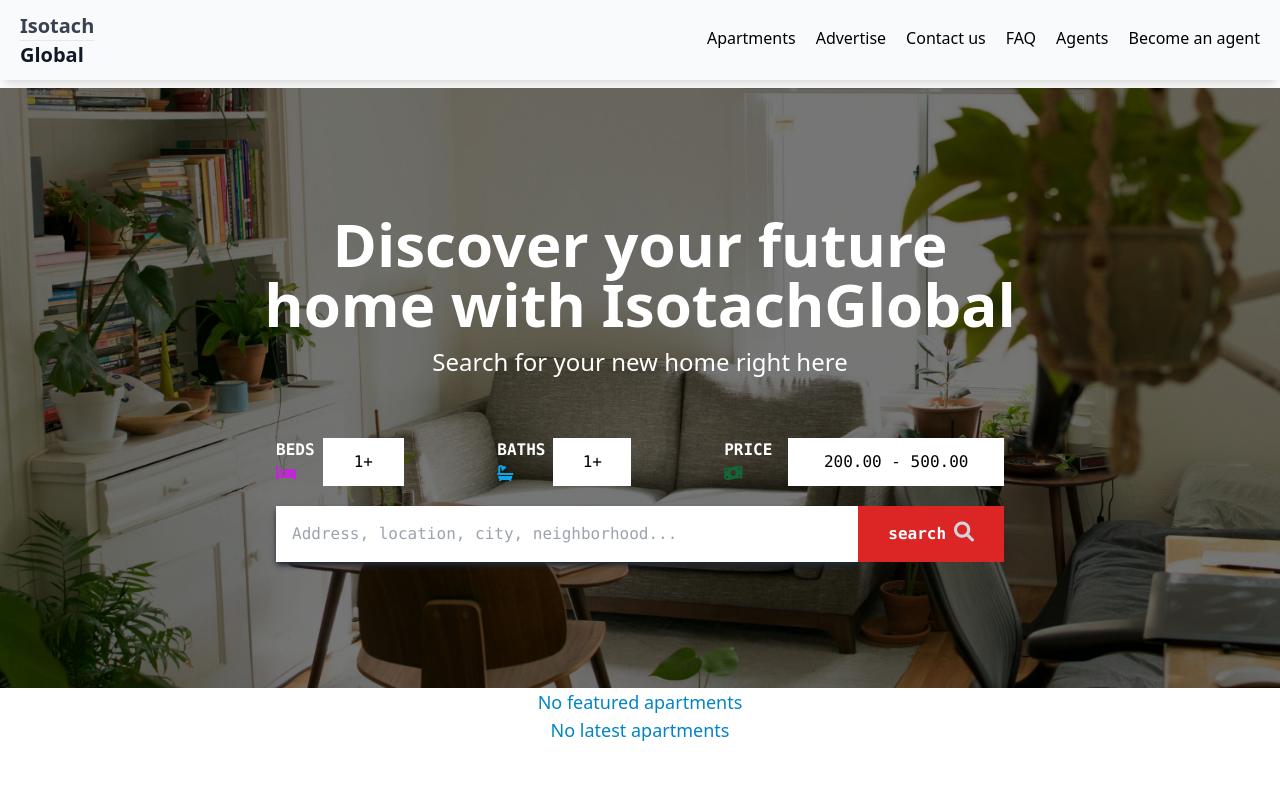
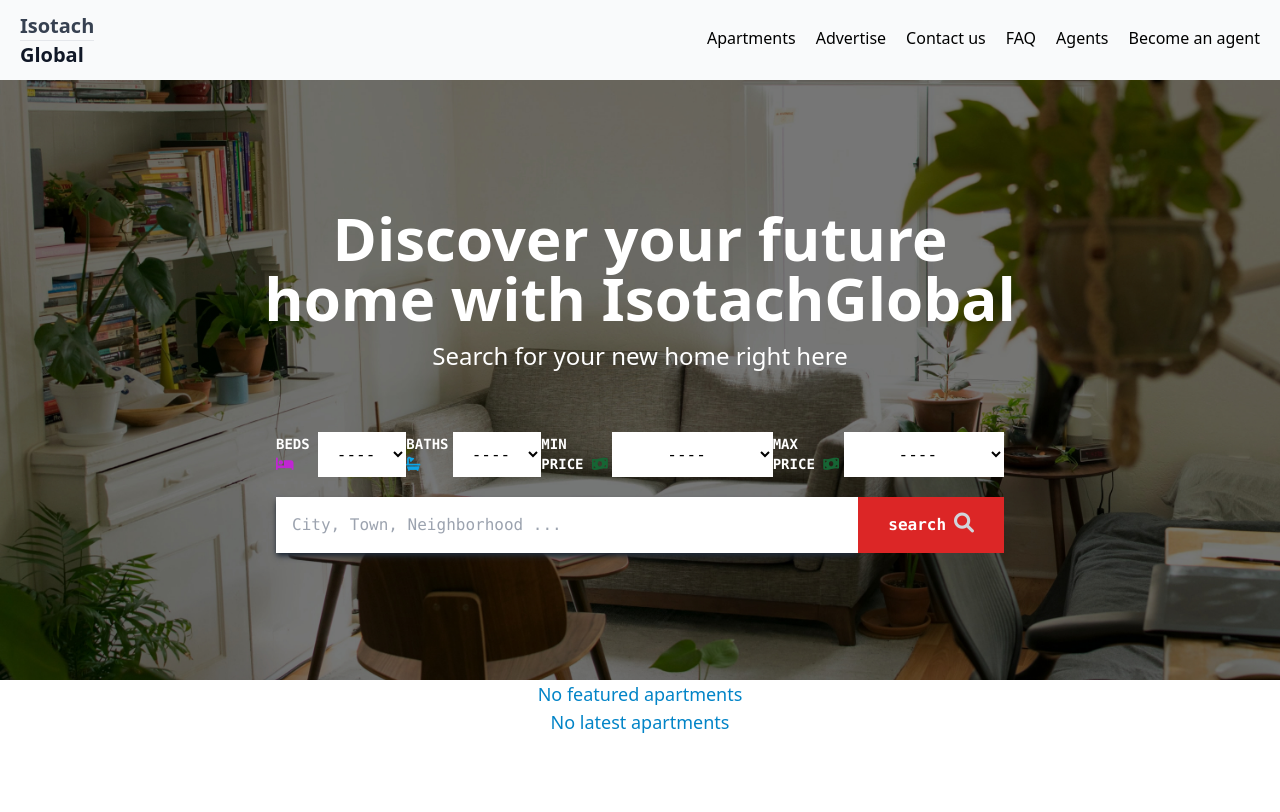
Before and after one commit to Gabriel-Rockson/isotach-global, a Django app: template templates/pages/homepage.html in a window 1280 px wide. Shown: the top 812 px of the page. Run offline with Django 3.2, Linux system fonts and the light colour scheme; the template is opened without the code that fills it, so the values that code supplies are empty.

Commit message:
Link the filter on the homepage banner to the backend

```diff
--- a/jstoolchain/css/global.css
+++ b/jstoolchain/css/global.css
@@ -54,8 +54,12 @@
   @apply text-lg font-bold text-gray-200 md:text-xl lg:text-2xl mb-5 lg:mb-5;
 }
 
+.banner-form-label {
+  @apply text-sm font-bold text-white self-center w-1/2 md:w-max mr-1;
+}
+
 .banner-select-field {
-  @apply appearance-none px-4 py-2 text-center focus:outline-none w-full focus:outline-purple-600 bg-white text-sm sm:text-base;
+  @apply px-2 py-3 text-center focus:outline-none focus:outline-pink-600 bg-white text-sm sm:text-base w-full;
 }
 
 .listing-container {
--- a/static/css/tailwind/global.css
+++ b/static/css/tailwind/global.css
@@ -1122,17 +1111,34 @@ Ensure the default browser behavior of the `hidden` attribute.
   }
 }
 
+.banner-form-label {
+  margin-right: 0.25rem;
+  width: 50%;
+  align-self: center;
+  font-size: 0.875rem;
+  line-height: 1.25rem;
+  font-weight: 700;
+  --tw-text-opacity: 1;
+  color: rgb(255 255 255 / var(--tw-text-opacity));
+}
+
+@media (min-width: 768px) {
+
+  .banner-form-label {
+    width: -webkit-max-content;
+    width: -moz-max-content;
+    width: max-content;
+  }
+}
+
 .banner-select-field {
   width: 100%;
-  -webkit-appearance: none;
-     -moz-appearance: none;
-          appearance: none;
   --tw-bg-opacity: 1;
   background-color: rgb(255 255 255 / var(--tw-bg-opacity));
-  padding-left: 1rem;
-  padding-right: 1rem;
-  padding-top: 0.5rem;
-  padding-bottom: 0.5rem;
+  padding-left: 0.5rem;
+  padding-right: 0.5rem;
+  padding-top: 0.75rem;
+  padding-bottom: 0.75rem;
   text-align: center;
   font-size: 0.875rem;
   line-height: 1.25rem;
@@ -1523,6 +1525,18 @@ Ensure the default browser behavior of the `hidden` attribute.
     margin-bottom: calc(0px * var(--tw-space-y-reverse));
   }
 
+  .md\:space-x-2 > :not([hidden]) ~ :not([hidden]) {
+    --tw-space-x-reverse: 0;
+    margin-right: calc(0.5rem * var(--tw-space-x-reverse));
+    margin-left: calc(0.5rem * calc(1 - var(--tw-space-x-reverse)));
+  }
+
+  .md\:space-x-4 > :not([hidden]) ~ :not([hidden]) {
+    --tw-space-x-reverse: 0;
+    margin-right: calc(1rem * var(--tw-space-x-reverse));
+    margin-left: calc(1rem * calc(1 - var(--tw-space-x-reverse)));
+  }
+
   .md\:px-16 {
     padding-left: 4rem;
     padding-right: 4rem;
@@ -1590,10 +1604,6 @@ Ensure the default browser behavior of the `hidden` attribute.
     margin-top: 0.5rem;
   }
 
-  .lg\:mb-2 {
-    margin-bottom: 0.5rem;
-  }
-
   .lg\:block {
     display: block;
   }
@@ -1642,6 +1652,10 @@ Ensure the default browser behavior of the `hidden` attribute.
     width: 8.333333%;
   }
 
+  .lg\:w-11\/12 {
+    width: 91.666667%;
+  }
+
   .lg\:flex-row {
     flex-direction: row;
   }
@@ -1676,6 +1694,12 @@ Ensure the default browser behavior of the `hidden` attribute.
     margin-left: calc(0.5rem * calc(1 - var(--tw-space-x-reverse)));
   }
 
+  .lg\:space-x-0 > :not([hidden]) ~ :not([hidden]) {
+    --tw-space-x-reverse: 0;
+    margin-right: calc(0px * var(--tw-space-x-reverse));
+    margin-left: calc(0px * calc(1 - var(--tw-space-x-reverse)));
+  }
+
   .lg\:border-b-0 {
     border-bottom-width: 0px;
   }
--- a/templates/apartments/apartment_filter.html
+++ b/templates/apartments/apartment_filter.html
@@ -7,7 +7,7 @@
 
 {% with object_list as apartments %}
 
-<div class="mb-20">
+<div class="mb-20 mt-5">
   <section class="px-2 md:px-4 lg:px-5 mb-10">
     <!-- Mobile responsive filtering system -->
     <div id="filter-box" class="">
--- a/templates/base.html
+++ b/templates/base.html
@@ -15,7 +15,7 @@
 
   <body>
     {% comment %} Top Navbar {% endcomment %}
-    <nav class="bg-gray-50 lg:mb-2 lg:border-b-0 lg:shadow-lg">
+    <nav class="bg-gray-50 lg:border-b-0 lg:shadow-lg">
       <!-- The label -->
       <div class="flex justify-between px-5 h-20">
         <div class="self-center">
--- a/templates/pages/homepage.html
+++ b/templates/pages/homepage.html
@@ -9,7 +9,7 @@
 <div class="flex bg-gray-900 justify-around w-full img-fluid bg-no-repeat bg-center bg-cover"
   style="background-image: url({% if homepage.banner_image %}{{ homepage.get_webp_image_url }}{% else %}{% static 'img/bg-img.jpg' %}{% endif %}); height: 600px">
 
-  <div class="self-center flex flex-col md:w-4/5 xl:w-3/5 py-5">
+  <div class="self-center flex flex-col w-full lg:w-11/12 xl:w-3/5 py-5">
     <div class="text-white text-center px-2">
       <h1 class="font-black text-3xl sm:text-4xl md:text-5xl lg:text-6xl">
         {% if homepage.banner_heading_text %}
@@ -29,57 +29,101 @@
 
     <div class="mt-10 px-5 font-mono">
 
-      <form action="#" method="get" class="mt-5">
+      <form action="{% url 'apartments:list-apartments' %}" method="get" class="mt-5">
         <div
-          class="flex flex-col md:flex-row space-y-3 md:space-y-0 text-base uppercase font-bold justify-between">
+          class="flex flex-col md:flex-row md:space-x-4 lg:space-x-0 space-y-3 md:space-y-0 text-base uppercase font-bold justify-between">
           <!-- Add filters here -->
 
           <!-- Beds -->
           <div class="flex">
-            <span class="mr-2 self-center text-white">Beds <i class="fa-solid fa-bed text-fuchsia-600"></i></span>
-            <select name="beds" id="beds" class="banner-select-field">
+            <label for="id_bedrooms" class="banner-form-label">Beds <i class="fa-solid fa-bed text-fuchsia-600"></i></label>
+            <select name="bedrooms" id="id_bedrooms" class="banner-select-field">
+              <option selected="" value="">----</option>
               <option value="1">1+</option>
               <option value="2">2+</option>
               <option value="3">3+</option>
               <option value="4">4+</option>
               <option value="5">5+</option>
+              <option value="6">6+</option>
+              <option value="7">7+</option>
+              <option value="8">8+</option>
+              <option value="9">9+</option>
+              <option value="10">10+</option>
             </select>
           </div>
 
           <!-- Baths -->
           <div class="flex">
-            <span class="mr-2 self-center text-white">Baths <i class="fa-solid fa-bath text-sky-500"></i></span>
-            <select name="beds" id="Baths" class="banner-select-field">
+            <label for="id_baths" class="banner-form-label">Baths <i class="fa-solid fa-bath text-sky-500"></i></label>
+            <select name="baths" id="id_baths" class="banner-select-field">
+              <option selected="" value="">----</option>
               <option value="1">1+</option>
               <option value="2">2+</option>
               <option value="3">3+</option>
               <option value="4">4+</option>
               <option value="5">5+</option>
+              <option value="6">6+</option>
+              <option value="7">7+</option>
+              <option value="8">8+</option>
+              <option value="9">9+</option>
+              <option value="10">10+</option>
             </select>
           </div>
 
-          <!-- Price -->
+          <!-- Min Price -->
           <div class="flex">
-            <span class="mr-2 self-center text-white">Price <i
-                class="fa-solid fa-money-bill-wave text-green-800"></i></span>
-            <select name="price" id="price" class="banner-select-field">
-              <option value="200-500">200.00 - 500.00</option>
-              <option value="500-700">500.00 - 700.00</option>
-              <option value="700-1000">700.00 - 1000.00</option>
-              <option value="1000-1500">1000.00 - 1500.00</option>
-              <option value="1500-2000">1500.00 - 2000.00</option>
-              <option value="2000-3000">2000.00 - 3000.00</option>
-              <option value="3000-4000">3000.00 - 4000.00</option>
-              <option value="4000-5000">4000.00 - 5000.00</option>
+            <label for="id_monthly_rent_payment__gt" class="banner-form-label">Min Price <i
+                class="fa-solid fa-money-bill-wave text-green-800"></i></label>
+            <select id="id_monthly_rent_payment__gt" name="monthly_rent_payment__gt" class="banner-select-field">
+              <option selected="" value="">----</option>
+              <option value="100">Ghc 100.00</option>
+              <option value="300">Ghc 300.00</option>
+              <option value="500">Ghc 500.00</option>
+              <option value="700">Ghc 700.00</option>
+              <option value="1000">Ghc 1000.00</option>
+              <option value="1200">Ghc 1200.00</option>
+              <option value="1400">Ghc 1400.00</option>
+              <option value="1600">Ghc 1600.00</option>
+              <option value="1800">Ghc 1800.00</option>
+              <option value="2000">Ghc 2000.00</option>
+              <option value="2500">Ghc 2500.00</option>
+              <option value="3000">Ghc 3000.00</option>
+              <option value="3500">Ghc 3500.00</option>
+              <option value="4000">Ghc 4000.00</option>
+              <option value="4500">Ghc 4500.00</option>
+            </select>
+          </div>
+
+          <!-- Max Price -->
+          <div class="flex">
+            <label for="id="id_monthly_rent_payment__lt"" class="banner-form-label">Max Price <i
+                class="fa-solid fa-money-bill-wave text-green-800"></i></label>
+            <select id="id_monthly_rent_payment__lt" name="monthly_rent_payment__lt" class="banner-select-field">
+              <option selected="" value="">----</option>
+              <option value="100">Ghc 100.00</option>
+              <option value="300">Ghc 300.00</option>
+              <option value="500">Ghc 500.00</option>
+              <option value="700">Ghc 700.00</option>
+              <option value="1000">Ghc 1000.00</option>
+              <option value="1200">Ghc 1200.00</option>
+              <option value="1400">Ghc 1400.00</option>
+              <option value="1600">Ghc 1600.00</option>
+              <option value="1800">Ghc 1800.00</option>
+              <option value="2000">Ghc 2000.00</option>
+              <option value="2500">Ghc 2500.00</option>
+              <option value="3000">Ghc 3000.00</option>
+              <option value="3500">Ghc 3500.00</option>
+              <option value="4000">Ghc 4000.00</option>
+              <option value="4500">Ghc 4500.00</option>
             </select>
           </div>
 
         </div>
 
         <div class="flex flex-col md:flex-row mt-5">
-          <input type="text" name="search" id="search"
+          <input type="text" id="id_location" name="location"
             class="w-full md:w-4/5 py-4 px-2 md:px-4 appearance-none focus:outline-none focus:border-2 focus:border-pink-600 shadow-md shadow-gray-800"
-            placeholder="Address, location, city, neighborhood..." />
+            placeholder="City, Town, Neighborhood ..." />
           <button type="submit"
             class="md:w-1/5 py-3 px-2 bg-red-600 font-bold text-center text-white text-base mt-2 md:mt-0">
             <span class="mr-2">search</span><i class="fa-solid fa-search text-xl text-gray-300"></i>
```
Also changed, not shown: other parts of static/css/tailwind/global.css (+21 -53 lines).
